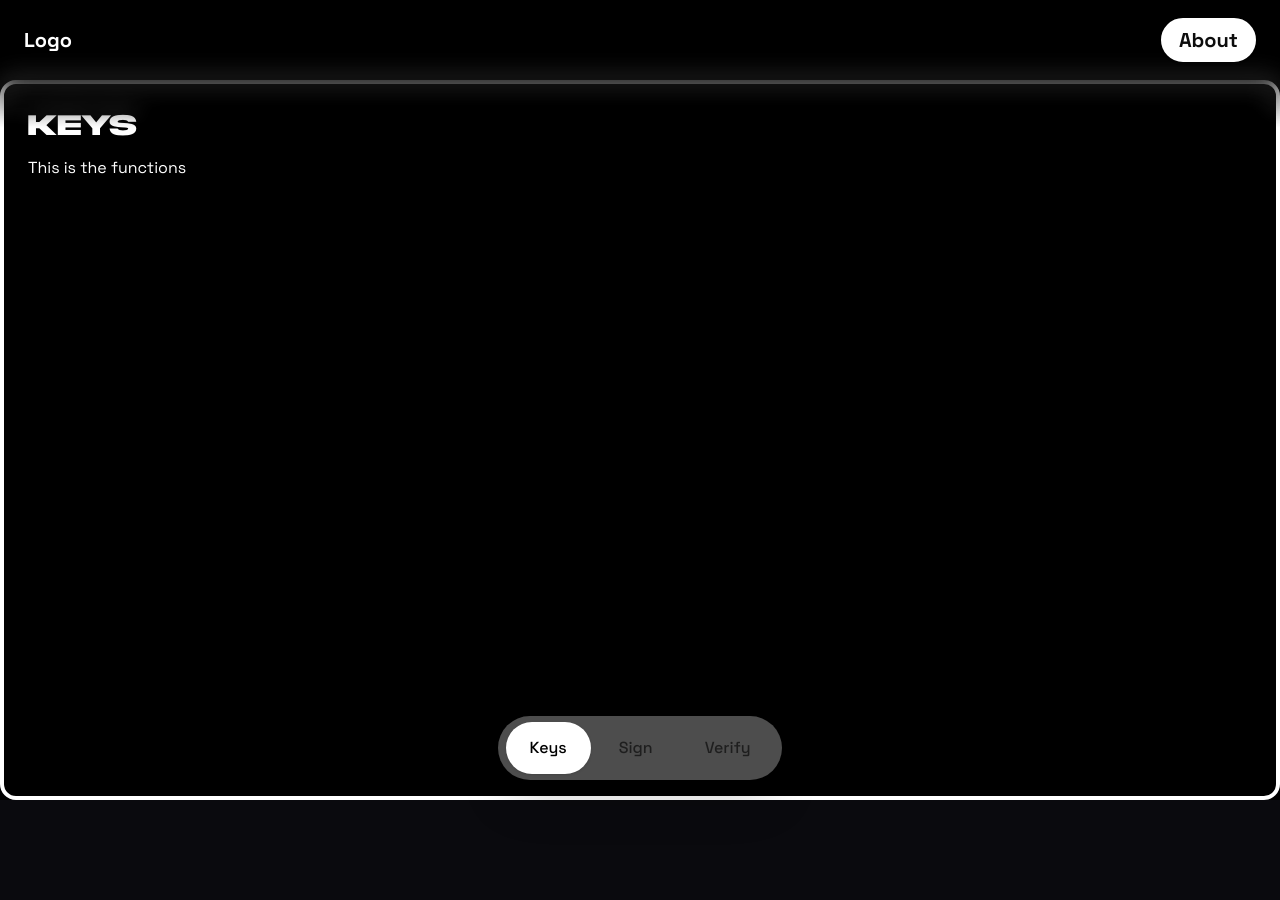
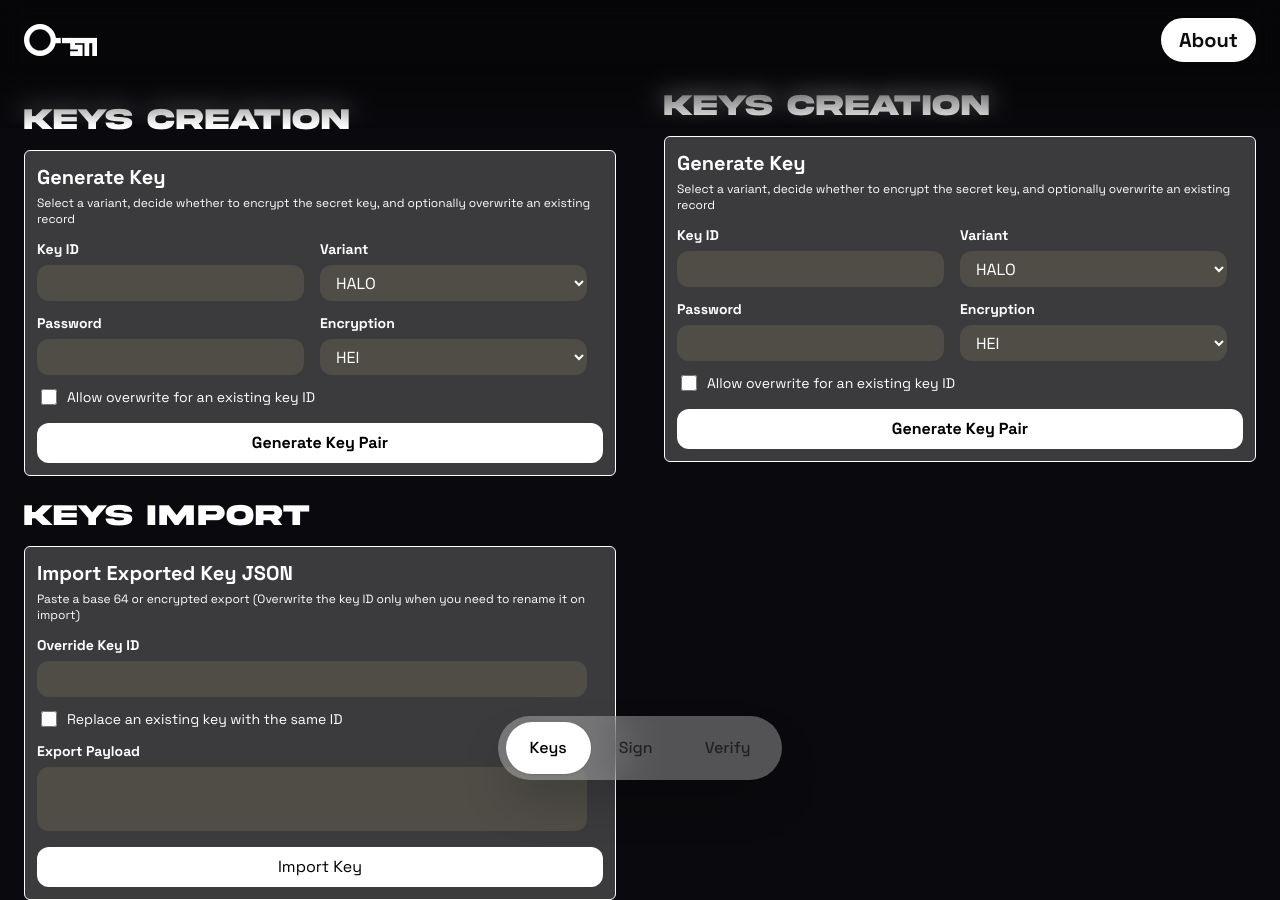
Before and after one commit to KenetHilang/PQC-Signer, a Next.js app in the folder frontend/: page /keys in a window 1280 px wide. Before the commit the page ends 800 px from the top, so only its background shows below. Built offline with nearby package versions, Linux system fonts and the light colour scheme.

Commit message:
feat: add layout for key page and seperate functions

```diff
--- a/frontend/app/globals.css
+++ b/frontend/app/globals.css
@@ -19,9 +19,37 @@
     }
 }
 
+@layer base {
+  h3 {
+    @apply text-sm font-bold font-Space;
+  }
+}
+
 @layer components {
   .pages {
-    @apply h-full w-full bg-black pt-20
+    @apply h-full w-full pt-20
+  }
+  .keysGrid {
+    @apply text-white mx-6 mt-2
+  }
+  .inputs {
+    @apply bg-amber-200/10 w-full h-9 rounded-xl mt-1.5 pl-3
+  }
+
+  .inputarea {
+    @apply bg-amber-200/10 w-full h-16 rounded-xl mt-1.5 pl-3
+  }
+
+  .selections {
+    @apply bg-amber-200/10 w-full h-9 rounded-xl mt-1.5 px-3 uppercase
+  }
+
+  .sections-1 {
+    @apply mt-3 grid grid-cols-1
+  }
+
+  .sections-2 {
+    @apply mt-3 grid grid-cols-2
   }
 }
 
--- /dev/null
+++ b/frontend/app/keys/components/keysCreate.tsx
@@ -0,0 +1,87 @@
+'use client'
+import { ToastType } from "@/lib/types";
+import { motion } from "motion/react";
+import { useState } from "react";
+
+interface KeyGenerationCardProps {
+  supportedAlgorithms: string[];
+  defaultAlgorithm?: string;
+  onSuccess: () => Promise<void>;
+  pushToast: (type: ToastType, message: string) => void;
+}
+
+
+export default function KeysCreate() {
+
+    const [busyAction, setBusyAction] = useState(false);
+
+
+    return(
+        <div className="h-full w-full border-amber-400">
+            <div className="text-3xl font-Akira">
+                Keys Creation
+            </div>
+
+            <div className="mt-3 font-Space bg-white/20 rounded-md border-1 border-white p-3">
+                <h1 className="font-Space font-bold text-xl">
+                    Generate Key
+                </h1>
+                <p className="text-xs mt-1">
+                    Select a variant, decide whether to encrypt the secret key, and optionally overwrite an existing record
+                </p>
+
+                <div className="mt-2">
+                    <div className="sections-2">
+                        <div className="mr-4">
+                            <h3>Key ID</h3>
+                            <input className="inputs" type="text" />
+                        </div>
+                        <label className="mr-4">
+                            <h3>Variant</h3>
+                            <select className="selections">
+                                <option>
+                                    halo
+                                </option>
+                            </select>
+                        </label>
+                    </div>
+
+                    <div className="sections-2">
+                        <div className="mr-4">
+                            <h3>Password</h3>
+                            <input className="inputs" type="password" />
+                        </div>
+                        <label className="mr-4">
+                            <h3>Encryption</h3>
+                            <select className="selections">
+                                <option>
+                                    hei
+                                </option>
+                            </select>
+                        </label>
+                    </div>
+
+                    <label className="flex gap-2.5 mt-3 ml-1 items-center">
+                        <input
+                            className="w-4 h-4 border border-default-medium rounded-xs bg-neutral-secondary-medium focus:ring-2 focus:ring-brand-soft"
+                            type="checkbox"
+                        />
+                        <span className="text-sm">Allow overwrite for an existing key ID</span>
+                    </label>
+
+                    <motion.button
+                    className="h-10 w-full bg-white text-black mt-4 rounded-xl font-bold"
+                    type="submit"
+                    whileHover={{
+                        scale: 1.02,
+                        transition: { duration: 0.1 }
+                    }}
+
+                    >
+                        {busyAction ? 'Generating...' : 'Generate Key Pair'}
+                    </motion.button>
+                </div>
+            </div>
+        </div>
+    )
+}
--- /dev/null
+++ b/frontend/app/keys/components/keysImport.tsx
@@ -0,0 +1,63 @@
+'use client'
+import { motion } from "motion/react";
+import { useState } from "react";
+
+export default function KeysImport() {
+
+    const [busyAction, setBusyAction] = useState(false);
+
+    return(
+        <div className="h-full w-full border-amber-400">
+            <div className="text-3xl font-Akira">
+                Keys Import
+            </div>
+
+            <div className="mt-3 font-Space bg-white/20 rounded-md border-1 border-white p-3">
+                <h1 className="font-Space font-bold text-xl">
+                    Import Exported Key JSON
+                </h1>
+                <p className="text-xs mt-1">
+                    Paste a base 64 or encrypted export (Overwrite the key ID only when you need to rename it on import)
+                </p>
+
+                <div className="mt-2">
+                    <div className="sections-1">
+                        <div className="mr-4">
+                            <h3>Override Key ID</h3>
+                            <input className="inputs" type="text" />
+                        </div>
+
+                        <label className="flex gap-2.5 mt-3 ml-1 items-center">
+                            <input
+                                className="w-4 h-4 border border-default-medium rounded-xs bg-neutral-secondary-medium focus:ring-2 focus:ring-brand-soft"
+                                type="checkbox"
+                            />
+                            <span className="text-sm">
+                                Replace an existing key with the same ID
+                            </span>
+                        </label>
+                    </div>
+
+                    <div className="sections-1">
+                        <div className="mr-4">
+                            <h3>Export Payload</h3>
+                            <input className="inputarea" type="textarea" />
+                        </div>
+                    </div>
+
+                    <motion.button
+                    className="h-10 w-full bg-white text-black mt-4 rounded-xl"
+                    type="submit"
+                    whileHover={{
+                        scale: 1.02,
+                        transition: { duration: 0.1 }
+                    }}
+
+                    >
+                        {busyAction ? 'Importing...' : 'Import Key'}
+                    </motion.button>
+                </div>
+            </div>
+        </div>
+    )
+}
--- /dev/null
+++ b/frontend/app/keys/components/sideKeys.tsx
@@ -0,0 +1,79 @@
+'use client'
+import { ToastType } from "@/lib/types";
+import { motion } from "motion/react";
+import { useState } from "react";
+
+export default function SideKeys() {
+
+    const [busyAction, setBusyAction] = useState(false);
+
+
+    return(
+        <div className="h-full w-full border-amber-400">
+            <div className="text-3xl font-Akira">
+                Keys Creation
+            </div>
+
+            <div className="mt-3 font-Space bg-white/20 rounded-md border-1 border-white p-3">
+                <h1 className="font-Space font-bold text-xl">
+                    Generate Key
+                </h1>
+                <p className="text-xs mt-1">
+                    Select a variant, decide whether to encrypt the secret key, and optionally overwrite an existing record
+                </p>
+
+                <div className="mt-2">
+                    <div className="sections-2">
+                        <div className="mr-4">
+                            <h3>Key ID</h3>
+                            <input className="inputs" type="text" />
+                        </div>
+                        <label className="mr-4">
+                            <h3>Variant</h3>
+                            <select className="selections">
+                                <option>
+                                    halo
+                                </option>
+                            </select>
+                        </label>
+                    </div>
+
+                    <div className="sections-2">
+                        <div className="mr-4">
+                            <h3>Password</h3>
+                            <input className="inputs" type="password" />
+                        </div>
+                        <label className="mr-4">
+                            <h3>Encryption</h3>
+                            <select className="selections">
+                                <option>
+                                    hei
+                                </option>
+                            </select>
+                        </label>
+                    </div>
+
+                    <label className="flex gap-2.5 mt-3 ml-1 items-center">
+                        <input
+                            className="w-4 h-4 border border-default-medium rounded-xs bg-neutral-secondary-medium focus:ring-2 focus:ring-brand-soft"
+                            type="checkbox"
+                        />
+                        <span className="text-sm">Allow overwrite for an existing key ID</span>
+                    </label>
+
+                    <motion.button
+                    className="h-10 w-full bg-white text-black mt-4 rounded-xl font-bold"
+                    type="submit"
+                    whileHover={{
+                        scale: 1.02,
+                        transition: { duration: 0.1 }
+                    }}
+
+                    >
+                        {busyAction ? 'Generating...' : 'Generate Key Pair'}
+                    </motion.button>
+                </div>
+            </div>
+        </div>
+    )
+}
--- a/frontend/app/keys/components/utils.tsx
+++ /dev/null
@@ -1,9 +0,0 @@
-
-
-export default function BentoUtil() {
-    <>
-        <div className="flex">
-
-        </div>
-    </>
-}
--- a/frontend/app/keys/page.tsx
+++ b/frontend/app/keys/page.tsx
@@ -1,20 +1,31 @@
+import KeysCreate from "./components/keysCreate";
+import KeysImport from "./components/keysImport";
+import SideKeys from "./components/sideKeys";
 
 
 export default function KeyPage() {
     return(
         <div id="Keys" className="pages">
-            <div className=" flex h-full rounded-2xl border-4 border-white">
-                <div className="text-white p-6">
-                    <div className="text-3xl font-Akira">
-                        Keys
-                    </div>
-
-                    <div className="mt-3 font-Space">
-                        This is the functions
+            <div className="grid grid-cols-2 grid-rows-2 gap-0">
+                <div className="flex items-center">
+                    <div className="keysGrid">
+                        <KeysCreate />
                     </div>
                 </div>
 
+                <div className="col-start-1 row-start-2">
+                    <div className="keysGrid">
+                        <KeysImport />
+                    </div>
+                </div>
+
+                <div className="row-span-2 col-start-2 row-start-1">
+                    <div className="keysGrid">
+                        <SideKeys />
+                    </div>
+                </div>
             </div>
+
         </div>
     )
 }
--- a/frontend/app/layout.tsx
+++ b/frontend/app/layout.tsx
@@ -20,12 +20,13 @@ const monoFont = IBM_Plex_Mono({
 export const metadata: Metadata = {
   title: 'Q-SealNet',
   description: 'Post-quantum ML-DSA signing, verification, patching, and key management.',
+  icons: 'PQC_SVG.svg'
 };
 
 export default function RootLayout({ children }: Readonly<{ children: ReactNode }>) {
   return (
-    <html lang="en">
-      <body className={`${displayFont.variable} ${monoFont.variable} bg-[#0A0A0E] text-white antialiased`}>
+    <html lang="en" >
+      <body className={`bg-[#0A0A0E] text-white antialiased`}>
 
         <TopBar />
 
--- a/frontend/components/ui/navbar/topBar.tsx
+++ b/frontend/components/ui/navbar/topBar.tsx
@@ -1,3 +1,5 @@
+'use client'
+import { motion } from "motion/react";
 import Link from "next/link";
 
 export default function TopBar() {
@@ -8,9 +10,15 @@ export default function TopBar() {
 
             <div className="flex justify-between items-center px-6 py-4.5 text-xl text-white w-full">
                 <Link href='/'>
-                    <div className="font-bold hover:text-gray-300 transition-colors cursor-pointer">
-                        Logo
-                    </div>
+                    <motion.img
+                    className="h-8"
+                    src='/PQC_SVG.svg'
+                    alt="Logo"
+                    whileHover={{
+                        scale: 1.15,
+                        transition: { duration: 0.1 }
+                    }}
+                    />
                 </Link>
 
                 <div className="bg-white hover:bg-white/90 text-black/95 transition-colors py-1.5 px-4 rounded-3xl text-md cursor-pointer border-2 border-white shadow-sm font-bold">
```
Also changed, not shown: frontend/public/PQC_SVG.svg (added).
